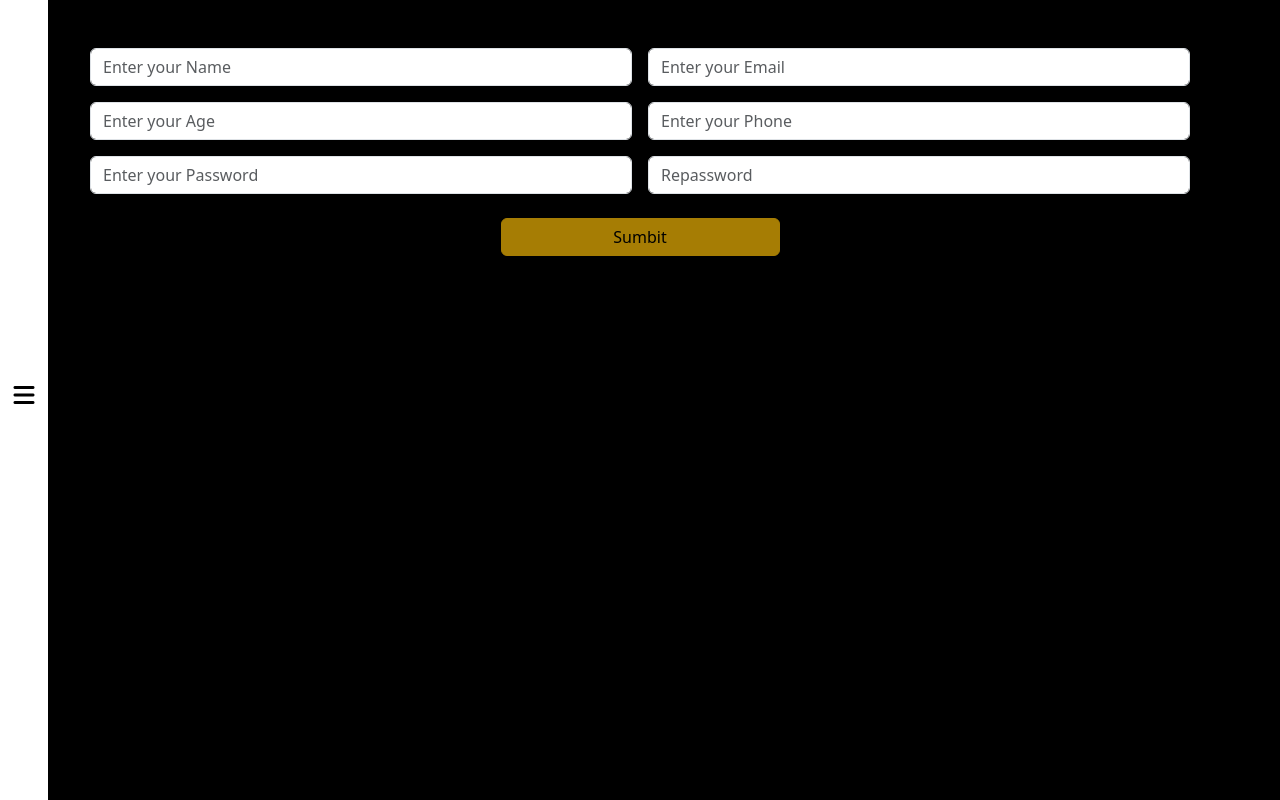
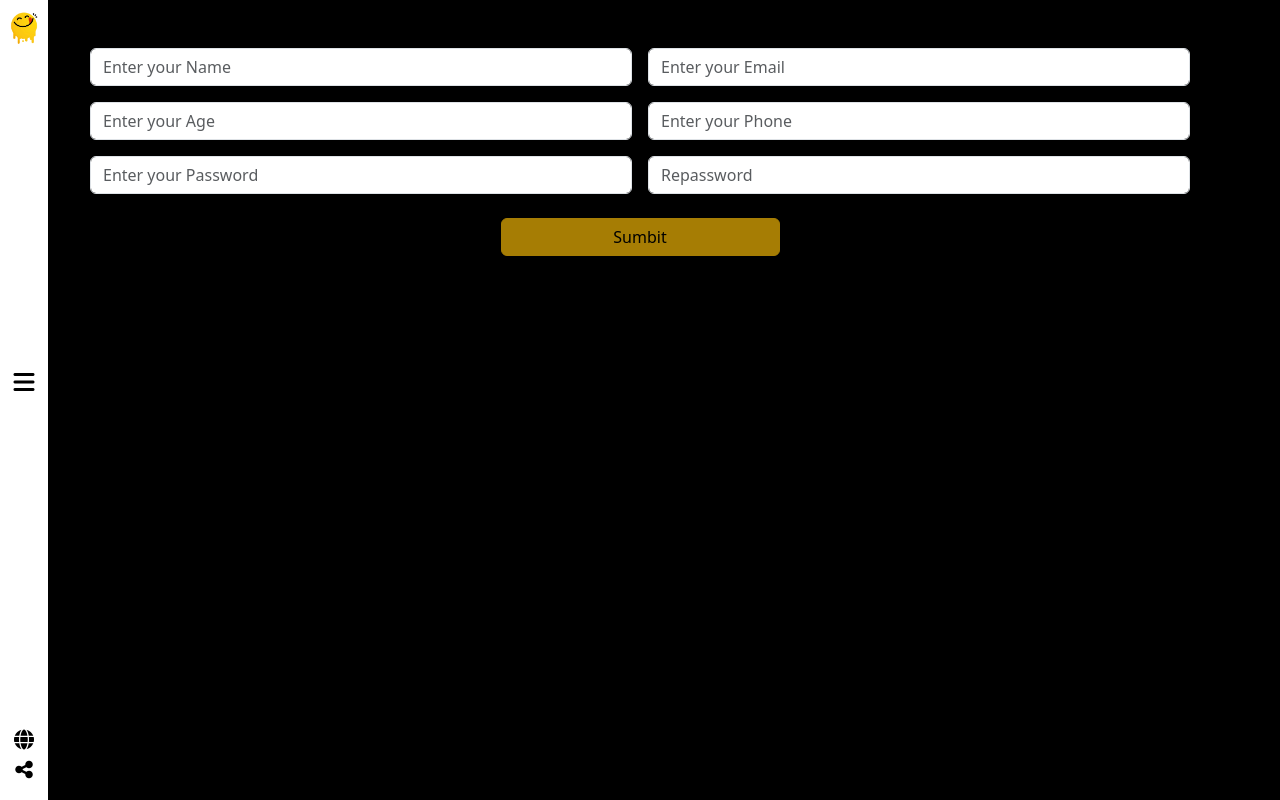
Before and after one commit to Ghada98-pro/yummy-app, a plain HTML site: page contactUs.html in a window 1280 px wide. Drawn offline with Linux system fonts and the light colour scheme.

Commit message:
sec commit

```diff
--- a/contactUs.html
+++ b/contactUs.html
@@ -24,9 +24,14 @@
             <li class="Contact">Contact Us</li>
         </ul>
         <div class="icon">
+            <div class="image"><img src="images/logo.png" alt=""></div>
             <div class="menu-bar d-block"><i class="fa-solid fa-bars fs-4"></i></div>
-            <div class="close d-none"><i class="fa-solid fa-xmark fs-4"></i></div>
-        </div>
+           <div class="close d-none"><i class="fa-solid fa-xmark fs-4"></i></div>
+           <div class="list-icons text-center d-flex flex-column">
+            <i class="fa-solid fa-globe fs-5"></i>
+            <i class="fa-solid fa-share-nodes fs-5"></i>
+           </div>
+          </div>
     </div>
     <div class="container ">
         <div class=" row g-3 m-auto   ">
--- a/css/style.css
+++ b/css/style.css
@@ -58,11 +58,15 @@ background-color: #000000;
     background-color: #ffffff;
     color: #000000;
     display: flex;
-    justify-content: center;
+    justify-content: space-between;
     align-items: center;
     flex-direction: column;
     cursor: pointer;
+    padding-block: 10px;
 
+}
+.image img{
+width: 30px;
 }
 
 /* .meal{
--- a/js/main.js
+++ b/js/main.js
@@ -301,11 +301,11 @@ function displayMealDetail(data) {
                 <div class="ingerdaints mt-3 d-flex flex-wrap gap-2">
                     ${generteingradint(meal)}
                 </div>
-                <div class="fs-4">Tags:</div>
+                <div class="fs-4 mt-4">Tags:</div>
                 <div class="tags mt-3 mb-3 d-flex flex-wrap gap-2">
                     ${tagsHtml || '<span>No tags available</span>'}
                 </div>
-                ${meal.strSource ? `<button class="source btn btn-warning"><a href="${meal.strSource}" target="_blank">Source</a></button>` : ''}
+                ${meal.strSource ? `<button class="source btn btn-warning "><a href="${meal.strSource}" target="_blank">Source</a></button>` : ''}
                 ${meal.strYoutube ? `<button class="source btn btn-danger"><a href="${meal.strYoutube}" target="_blank">YouTube</a></button>` : ''}
             </div>
         </div>`;
```
Also changed, not shown: index.html (+5 -0 lines), searchPage.html (+5 -0 lines), images/logo.png (added).
